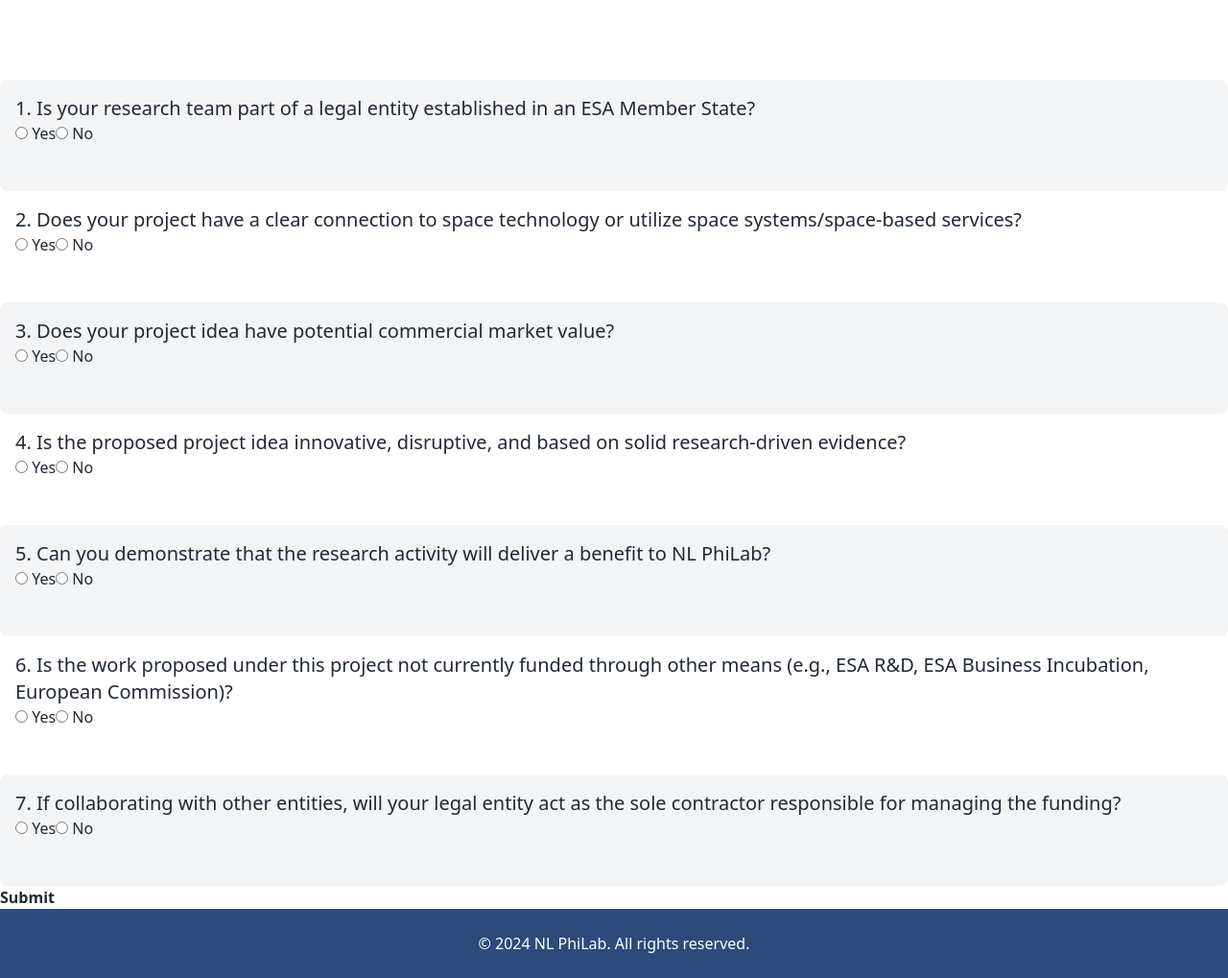
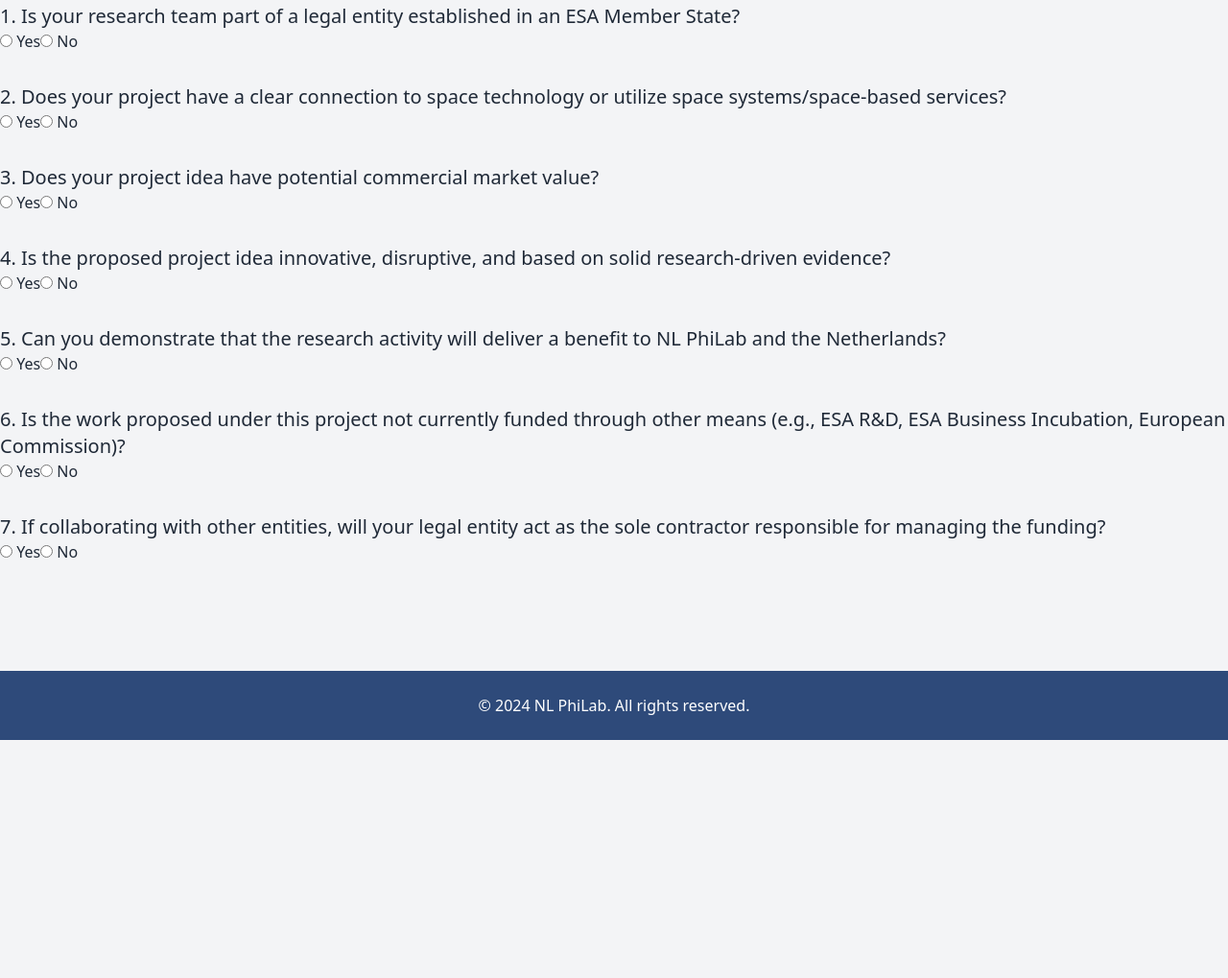
Before and after one commit to siarw/demolab, a plain HTML site: page guidance-tool.html in a window 1280 px wide. Shown: the part 265-1284 px from the top of the page at 96% size. After the commit the page ends 1036 px from the top, so only its background shows below. Drawn offline with Linux system fonts and the light colour scheme; a web font is replaced by a local one.

Commit message:
Deploy updated files

```diff
--- a/guidance-tool.html
+++ b/guidance-tool.html
@@ -43,8 +43,8 @@
       </div>
     </header>
 
-    <!-- Hero Section -->
-    <section id="hero" class="bg-white py-20">
+    <!-- Questions Section -->
+    <section id="questions" class="container mx-auto scroll-mt-16 py-20">
       <div class="container mx-auto">
         <h2 class="mb-4 text-4xl font-bold text-dark-blue-900">
           Guidance Tool
@@ -54,16 +54,9 @@
           idea will likely be eligible for NL PhiLab.
         </p>
       </div>
-    </section>
-
-    <!-- Questions Section -->
-    <section
-      id="questions"
-      class="container mx-auto scroll-mt-16 bg-white py-10"
-    >
-      <form class="space-y-6 bg-white">
+      <form class="space-y-6">
         <!-- Question 1 -->
-        <div class="rounded-lg bg-gray-100 p-4">
+        <div>
           <label class="mb-2 block text-xl font-medium text-gray-700"
             >1. Is your research team part of a legal entity established in an
             ESA Member State?</label
@@ -93,7 +86,7 @@
         </div>
 
         <!-- Question 2 -->
-        <div class="rounded-lg bg-white p-4">
+        <div>
           <label class="mb-2 block text-xl font-medium text-gray-700"
             >2. Does your project have a clear connection to space technology or
             utilize space systems/space-based services?</label
@@ -123,7 +116,7 @@
         </div>
 
         <!-- Question 3 -->
-        <div class="rounded-lg bg-gray-100 p-4">
+        <div>
           <label class="mb-2 block text-xl font-medium text-gray-700"
             >3. Does your project idea have potential commercial market
             value?</label
@@ -153,7 +146,7 @@
         </div>
 
         <!-- Question 4 -->
-        <div class="rounded-lg bg-white p-4">
+        <div>
           <label class="mb-2 block text-xl font-medium text-gray-700"
             >4. Is the proposed project idea innovative, disruptive, and based
             on solid research-driven evidence?</label
@@ -183,10 +176,10 @@
         </div>
 
         <!-- Question 5 -->
-        <div class="rounded-lg bg-gray-100 p-4">
+        <div>
           <label class="mb-2 block text-xl font-medium text-gray-700"
             >5. Can you demonstrate that the research activity will deliver a
-            benefit to NL PhiLab?</label
+            benefit to NL PhiLab and the Netherlands?</label
           >
           <div class="mb-8 flex justify-end space-x-4">
             <div>
@@ -213,7 +206,7 @@
         </div>
 
         <!-- Question 6 -->
-        <div class="rounded-lg bg-white p-4">
+        <div>
           <label class="mb-2 block text-xl font-medium text-gray-700"
             >6. Is the work proposed under this project not currently funded
             through other means (e.g., ESA R&D, ESA Business Incubation,
@@ -244,7 +237,7 @@
         </div>
 
         <!-- Question 7 -->
-        <div class="rounded-lg bg-gray-100 p-4">
+        <div>
           <label class="mb-2 block text-xl font-medium text-gray-700"
             >7. If collaborating with other entities, will your legal entity act
             as the sole contractor responsible for managing the funding?</label
@@ -272,15 +265,6 @@
             </div>
           </div>
         </div>
-
-        <div class="mt-8 flex justify-end">
-          <button
-            type="submit"
-            class="rounded-md bg-blue-600 px-6 py-2 font-bold text-gray-700 hover:text-orange-500"
-          >
-            Submit
-          </button>
-        </div>
       </form>
     </section>
 
```
